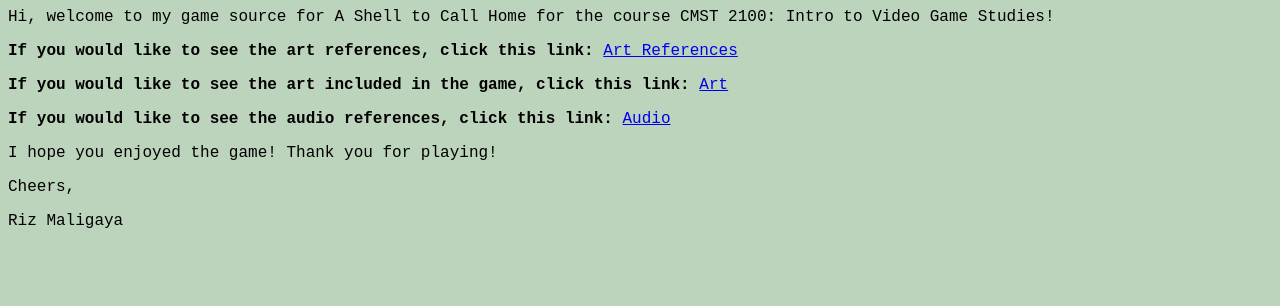
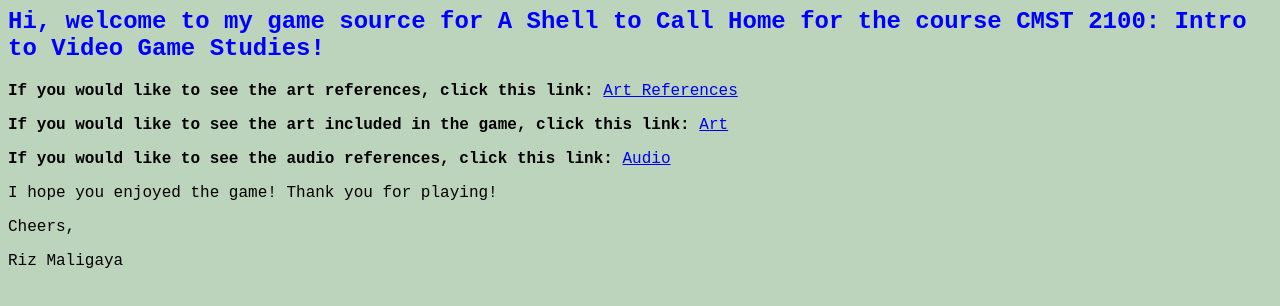
Before and after one commit to rvmaligaya/my-game-files, a plain HTML site: page index.html in a window 1280 px wide. Drawn offline with Linux system fonts and the light colour scheme.

Commit message:
Update index.html

```diff
--- a/index.html
+++ b/index.html
@@ -23,7 +23,7 @@
 
 <body>
     <section>
-        <p>Hi, welcome to my game source for A Shell to Call Home for the course CMST 2100: Intro to Video Game Studies!</p>
+        <h1>Hi, welcome to my game source for A Shell to Call Home for the course CMST 2100: Intro to Video Game Studies!</h1>
         <p><strong>If you would like to see the art references, click this link:</strong> <a href="ART_REFERENCES.md">Art References</a></p>
         <p><strong>If you would like to see the art included in the game, click this link:</strong> <a href="ART_Files.md">Art</a></p>
                 <p><strong>If you would like to see the audio references, click this link: </strong> <a href="Audio_Files.html">Audio</a></p>
```
